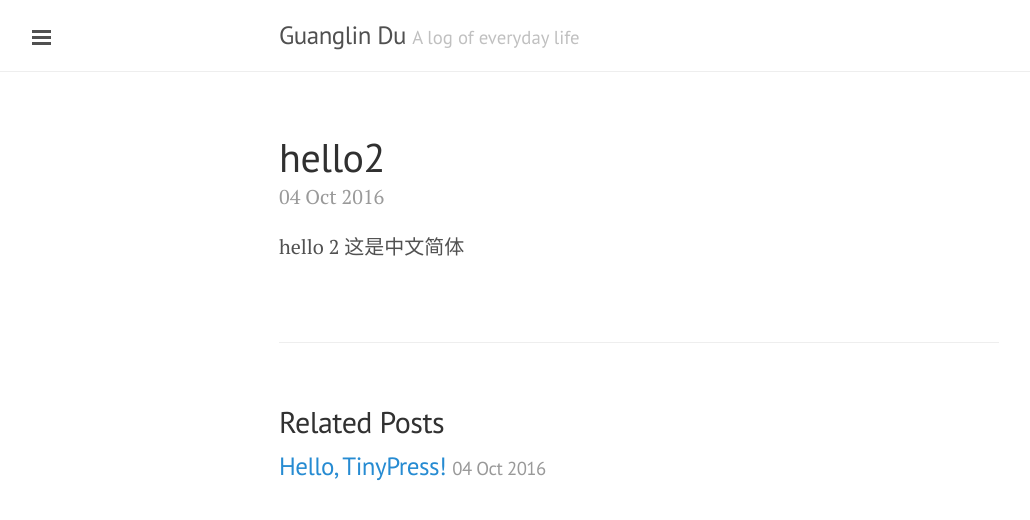
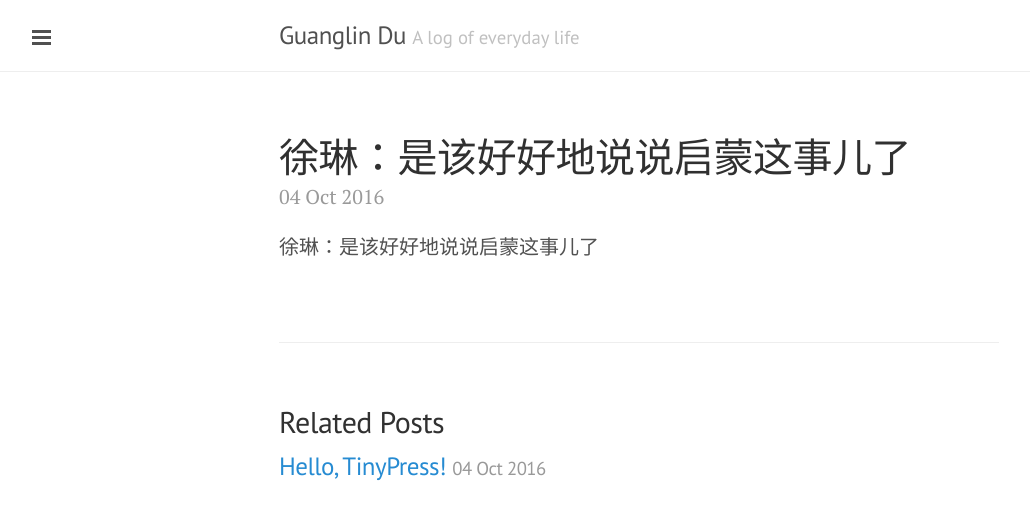
Before and after one commit to GuanglinDu/GuanglinDu.github.io, a Jekyll site: the page built from _posts/2016-10-04-hello2.markdown, in a window 1280 px wide. Shown: the top 520 px of the page, without its empty margins (1-1031 px from the left). Built offline with Jekyll 4.4.1, drawn with Linux system fonts in a browser that asks for light colours.

Commit message:
Post update: hello2

```diff
--- a/_posts/2016-10-04-hello2.markdown
+++ b/_posts/2016-10-04-hello2.markdown
@@ -1,7 +1,6 @@
 ---
 published: true
-title: hello2
+title: 徐琳：是该好好地说说启蒙这事儿了
 layout: post
 ---
-hello 2
-这是中文简体
+徐琳：是该好好地说说启蒙这事儿了
```
